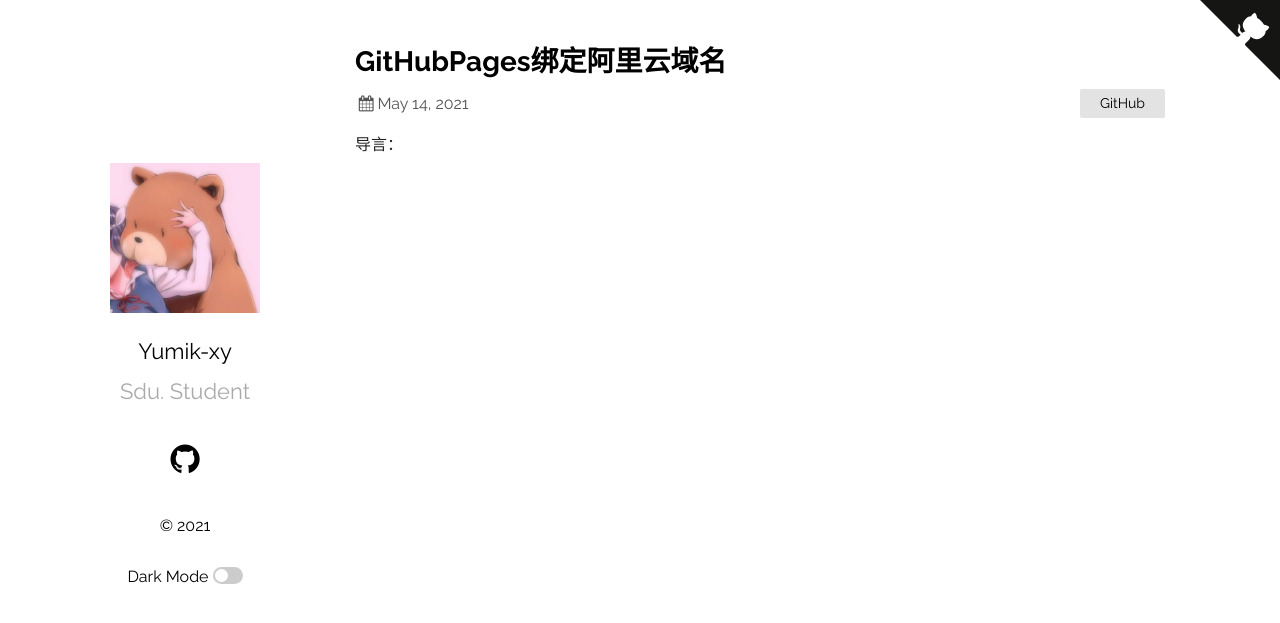
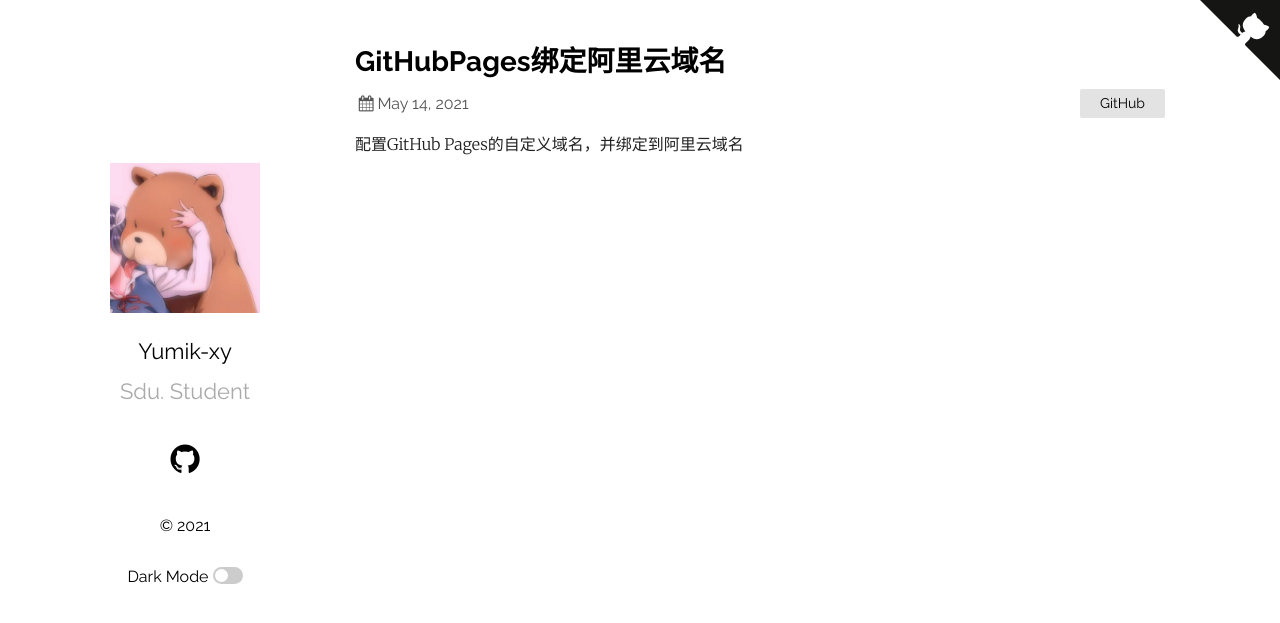
Before and after one commit to Yumik-xy/Yumik-xy.github.io, a Jekyll site: the page built from _posts/2021-05-14-GitHubPages绑定阿里云域名.md, in a window 1280 px wide. Shown: the top 623 px of the page. Built offline with Jekyll 4.4.1, drawn with Linux system fonts in a browser that asks for light colours; comment, search, counter and statistics services are not loaded.

Commit message:
Update 2021-05-14-GitHubPages绑定阿里云域名.md

```diff
--- a/_posts/2021-05-14-GitHubPages绑定阿里云域名.md
+++ b/_posts/2021-05-14-GitHubPages绑定阿里云域名.md
@@ -8,6 +8,6 @@
 
 * content
 {:toc}
-导言：
+配置GitHub Pages的自定义域名，并绑定到阿里云域名
 
 <!-- ![](https://latex.codecogs.com/gif.latex?) -->
```
